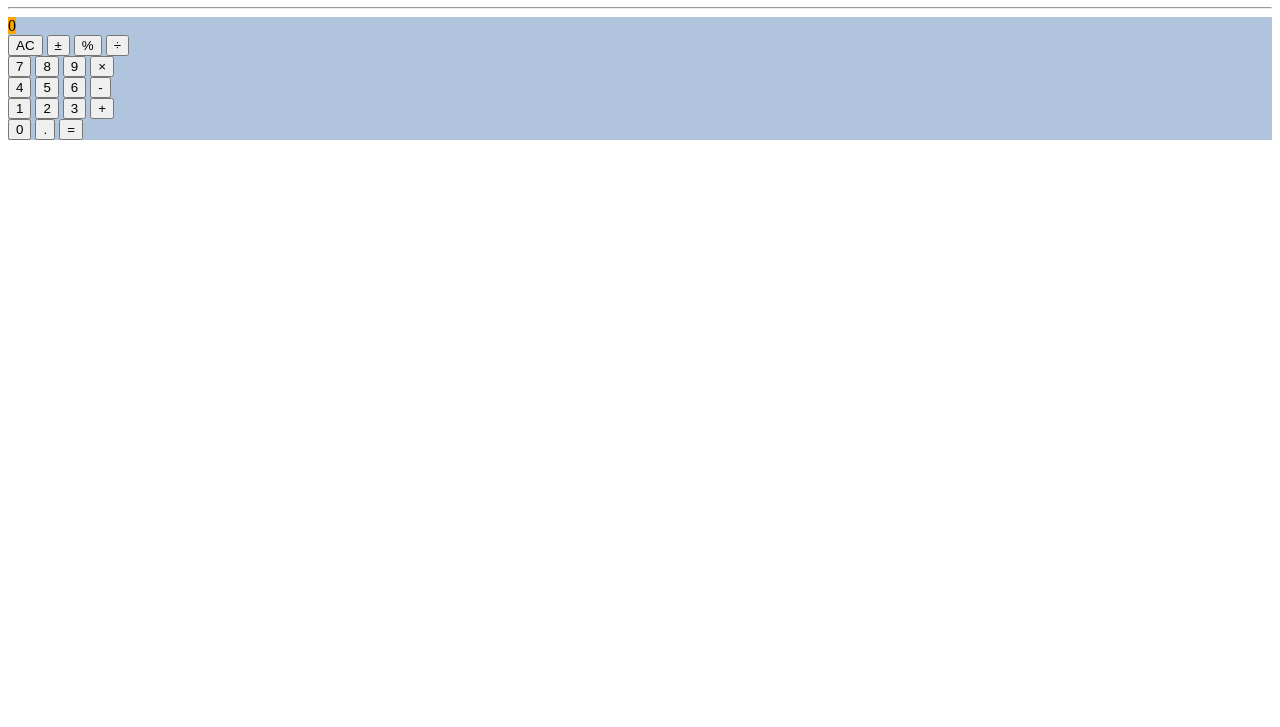
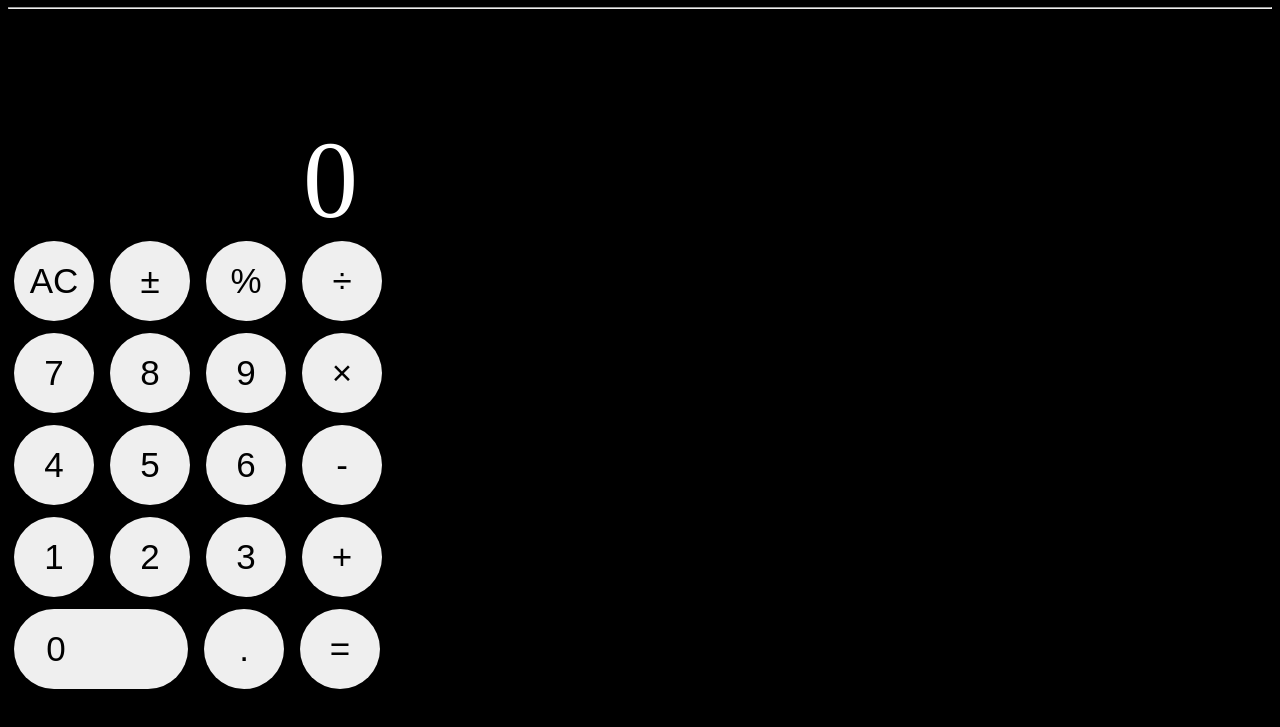
Before and after one commit to WaltsonZh/Calculator, a plain HTML site: page index.html in a window 1280 px wide. Shown: the part 73-800 px from the top of the page. Drawn offline with Linux system fonts and the light colour scheme.

Commit message:
index.html:

```diff
--- a/index.html
+++ b/index.html
@@ -7,30 +7,30 @@
     <link rel="stylesheet" href="style.css">
 </head>
 <body>
-    <h1>Calculator</h1><hr>
-    <div id="panel" style="background-color: lightsteelblue;">
-        <label id="input" style="background-color: orange;">0</label><br>
+    <h1 id="title">Calculator</h1><hr>
+    <div id="panel">
+        <div id="input">0</div><br>
         <button id="reset">AC</button>
         <button id="negate">&pm;</button>
         <button id="percent">%</button>
         <button id="divide">&divide;</button>
         <br>
-        <button id="7">7</button>
-        <button id="8">8</button>
-        <button id="9">9</button>
+        <button id="seven">7</button>
+        <button id="eight">8</button>
+        <button id="nine">9</button>
         <button id="multiply">&times;</button>
         <br>
-        <button id="4">4</button>
-        <button id="5">5</button>
-        <button id="6">6</button>
+        <button id="four">4</button>
+        <button id="five">5</button>
+        <button id="six">6</button>
         <button id="minus">-</button>
         <br>
-        <button id="1">1</button>
-        <button id="2">2</button>
-        <button id="3">3</button>
+        <button id="one">1</button>
+        <button id="two">2</button>
+        <button id="three">3</button>
         <button id="plus">+</button>
         <br>
-        <button id="0">0</button>
+        <button id="zero">0</button>
         <button id="dot">.</button>
         <button id="equal">=</button>
     </div>
--- a/script.js
+++ b/script.js
@@ -1,15 +1,15 @@
 const input = document.getElementById("input");
 
-const zero = document.getElementById("0");
-const one = document.getElementById("1");
-const two = document.getElementById("2");
-const three = document.getElementById("3");
-const four = document.getElementById("4");
-const five = document.getElementById("5");
-const six = document.getElementById("6");
-const seven = document.getElementById("7");
-const eight = document.getElementById("8");
-const nine = document.getElementById("9");
+const zero = document.getElementById("zero");
+const one = document.getElementById("one");
+const two = document.getElementById("two");
+const three = document.getElementById("three");
+const four = document.getElementById("four");
+const five = document.getElementById("five");
+const six = document.getElementById("six");
+const seven = document.getElementById("seven");
+const eight = document.getElementById("eight");
+const nine = document.getElementById("nine");
 const dot = document.getElementById("dot");
 
 const AC_btn = document.getElementById("reset");
--- a/style.css
+++ b/style.css
@@ -0,0 +1,30 @@
+body{
+    background-color: black;
+}
+
+#title{
+    color: white;
+}
+
+button{
+    border: 0;
+    font-size: 35px;
+    width: 80px;
+    height: 80px;
+    border-radius: 40px;
+    margin: 6px;
+}
+
+#zero{
+    width: 174px;
+    padding-right: 96px;
+}
+
+#input{
+    color: white;
+    font-size: 110px;
+    text-align: right;
+    padding-top: 100px;
+    width: 350px;
+    height: 100px;
+}
```
